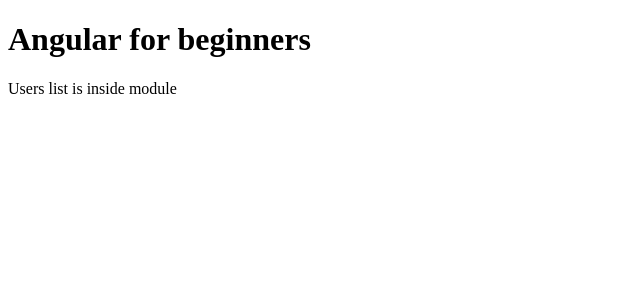
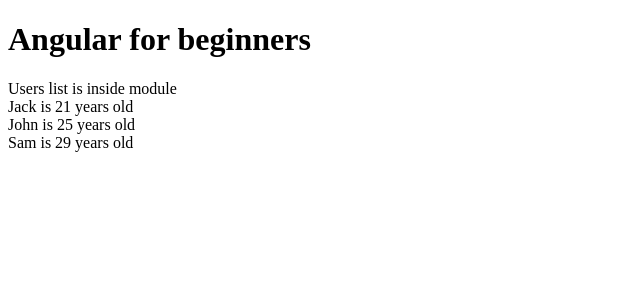
Before and after one commit to monsterlessonsacademy/monsterlessonsacademy, an Angular app: page / in a window 1280 px wide. Shown: the top 300 px of the page, without its empty margins (0-640 px from the left). Built offline with nearby package versions, Linux system fonts and the light colour scheme.

Commit message:
Rendering data in angular template

```diff
--- a/src/app/usersList/usersList.component.html
+++ b/src/app/usersList/usersList.component.html
@@ -1 +1,5 @@
 <div>Users list is inside module</div>
+
+<div *ngFor="let user of users">
+  {{ user.name }} is {{ user.age }} years old
+</div>
--- a/src/app/usersList/usersList.component.ts
+++ b/src/app/usersList/usersList.component.ts
@@ -4,4 +4,24 @@
   selector: 'app-users-list',
   templateUrl: './usersList.component.html'
 })
-export class UsersListComponent {}
+export class UsersListComponent {
+  // testUsers = ['Jack', 'John', 'Sam']
+  users = [
+    {
+      id: '1',
+      name: 'Jack',
+      age: 21
+    },
+    {
+      id: '2',
+      name: 'John',
+      age: 25
+    },
+
+    {
+      id: '3',
+      name: 'Sam',
+      age: 29
+    }
+  ]
+}
```
